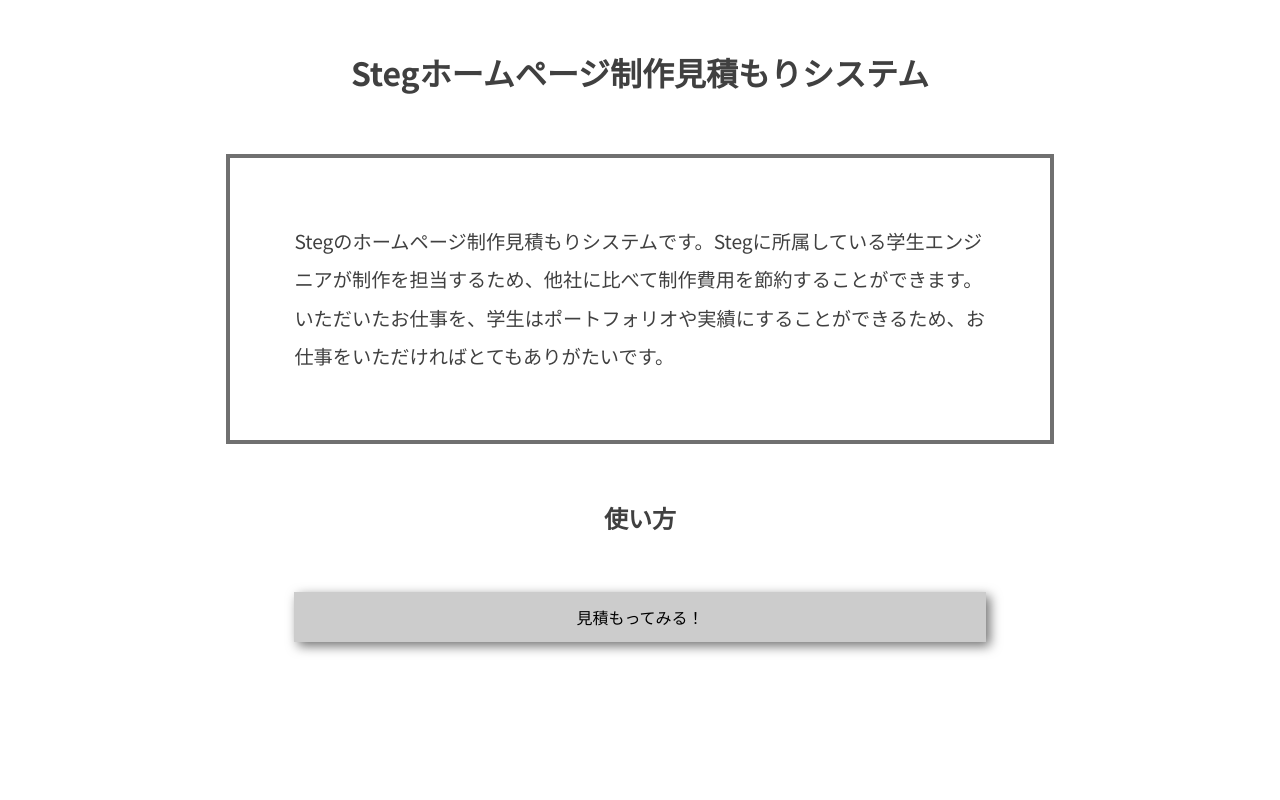
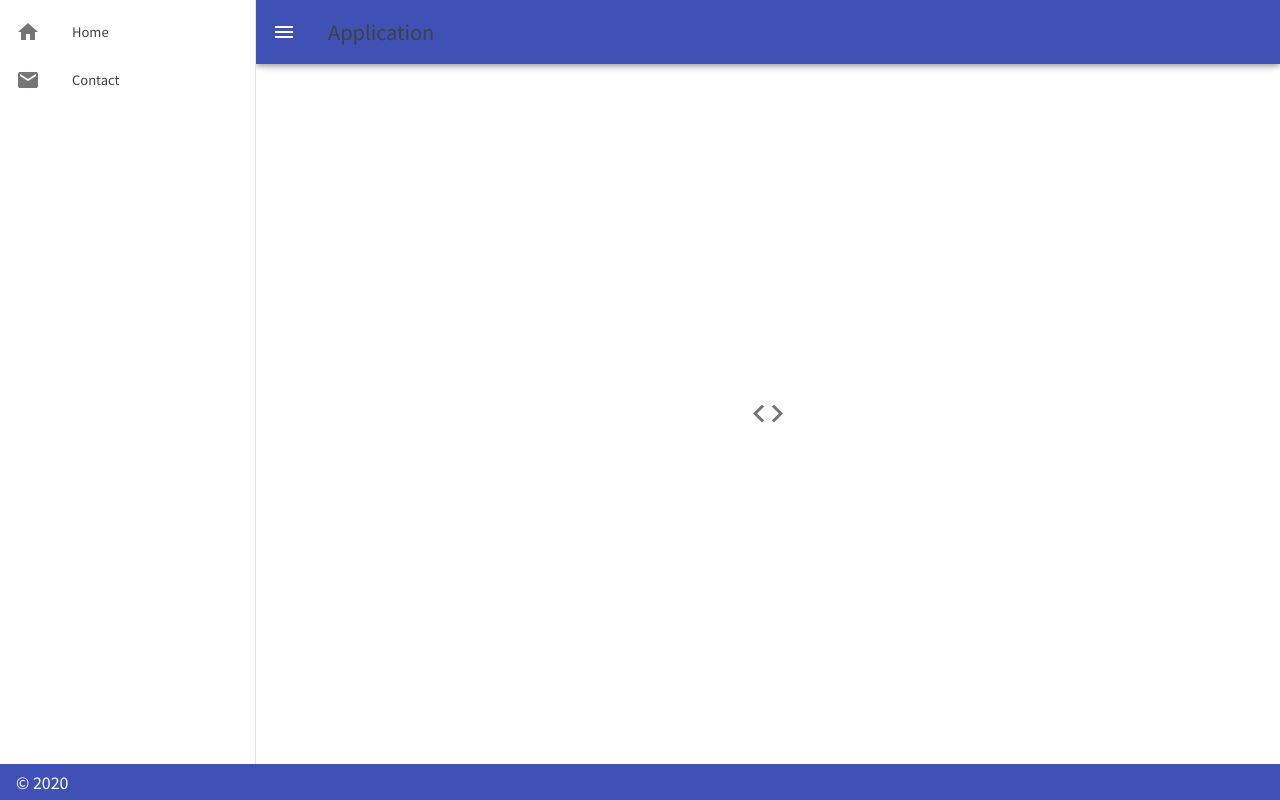
Before and after one commit to project-steg/Quote, a Nuxt app: page / in a window 1280 px wide. Built offline with nearby package versions, Linux system fonts and the light colour scheme.

Commit message:
[add]vuetify

```diff
--- a/nuxt.config.js
+++ b/nuxt.config.js
@@ -14,7 +14,11 @@
         content: process.env.npm_package_description || ""
       }
     ],
-    link: [{ rel: "icon", type: "image/x-icon", href: "/favicon.ico" }]
+    link: [{
+      rel: "icon", type: "image/x-icon", href: "/favicon.ico" ,
+      rel: 'stylesheet', href: 'https://fonts.googleapis.com/css?family=Roboto:100,300,400,500,700,900',
+      rel: 'stylesheet', href: 'https://cdn.jsdelivr.net/npm/@mdi/font@5.x/css/materialdesignicons.min.css',
+    }]
   },
   /*
    ** Customize the progress-bar color
@@ -35,7 +39,9 @@
   /*
    ** Nuxt.js modules
    */
-  modules: [],
+  modules: [
+    '@nuxtjs/vuetify'
+  ],
   /*
    ** Build configuration
    */
--- a/pages/index.vue
+++ b/pages/index.vue
@@ -1,73 +1,82 @@
 <template>
-  <div class="main-wrapper">
-    <div class="container">
-      <div class="main-title">
-        <p>Stegホームページ制作見積もりシステム</p>
-      </div>
-      <div class="main-description">
-        <p>Stegのホームページ制作見積もりシステムです。Stegに所属している学生エンジニアが制作を担当するため、他社に比べて制作費用を節約することができます。いただいたお仕事を、学生はポートフォリオや実績にすることができるため、お仕事をいただければとてもありがたいです。</p>
-      </div>
-      <div class="how-2-use">
-        <p>使い方</p>
-      </div>
-      <nuxt-link to="/quote" class="quote-button">
-        <button>見積もってみる！</button>
-      </nuxt-link>
-    </div>
-  </div>
+  <v-app id="inspire">
+    <v-navigation-drawer
+      v-model="drawer"
+      app
+    >
+      <v-list dense>
+        <v-list-item link>
+          <v-list-item-action>
+            <v-icon>mdi-home</v-icon>
+          </v-list-item-action>
+          <v-list-item-content>
+            <v-list-item-title>Home</v-list-item-title>
+          </v-list-item-content>
+        </v-list-item>
+        <v-list-item link>
+          <v-list-item-action>
+            <v-icon>mdi-email</v-icon>
+          </v-list-item-action>
+          <v-list-item-content>
+            <v-list-item-title>Contact</v-list-item-title>
+          </v-list-item-content>
+        </v-list-item>
+      </v-list>
+    </v-navigation-drawer>
+
+    <v-app-bar
+      app
+      color="indigo"
+      dark
+    >
+      <v-app-bar-nav-icon @click.stop="drawer = !drawer"></v-app-bar-nav-icon>
+      <v-toolbar-title>Application</v-toolbar-title>
+    </v-app-bar>
+
+    <v-main>
+      <v-container
+        class="fill-height"
+        fluid
+      >
+        <v-row
+          align="center"
+          justify="center"
+        >
+          <v-col class="text-center">
+            <v-tooltip left>
+              <template v-slot:activator="{ on }">
+                <v-btn
+                  :href="source"
+                  icon
+                  large
+                  target="_blank"
+                  v-on="on"
+                >
+                  <v-icon large>mdi-code-tags</v-icon>
+                </v-btn>
+              </template>
+              <span>Source</span>
+            </v-tooltip>
+          </v-col>
+        </v-row>
+      </v-container>
+    </v-main>
+    <v-footer
+      color="indigo"
+      app
+    >
+      <span class="white--text">&copy; {{ new Date().getFullYear() }}</span>
+    </v-footer>
+  </v-app>
 </template>
 
 <script>
-export default {};
+  export default {
+    props: {
+      source: String,
+    },
+    data: () => ({
+      drawer: null,
+    }),
+  }
 </script>
-
-<style scoped>
-.main-wrapper {
-  width: 100%;
-  display: grid;
-  place-items: center;
-}
-.container {
-  width: 90%;
-  margin-top: 40px;
-  display: grid;
-  place-items: center;
-}
-.main-title p {
-  font-weight: 700;
-  font-size: 2rem;
-}
-.main-description {
-  width: 60%;
-  border: #707070 4px solid;
-  margin-top: 50px;
-  padding: 5vw;
-}
-.main-description p {
-  font-size: 1.2rem;
-}
-.how-2-use {
-  margin-top: 50px;
-}
-.how-2-use p {
-  font-size: 1.5rem;
-  font-weight: 700;
-}
-.quote-button {
-  display: grid;
-  place-items: center;
-  width: 100%;
-  margin-top: 50px;
-}
-button {
-  width: 60%;
-  height: 50px;
-  background-color: #cccccc;
-  filter: drop-shadow(4px 4px 6px #707070);
-  position: relative;
-}
-button:active {
-  filter: drop-shadow(0px 0px 0px);
-  top: 3px;
-}
-</style>
```
Also changed, not shown: package.json (+9 -2 lines), 1 other file (tests, documents, lock files or other folders).
